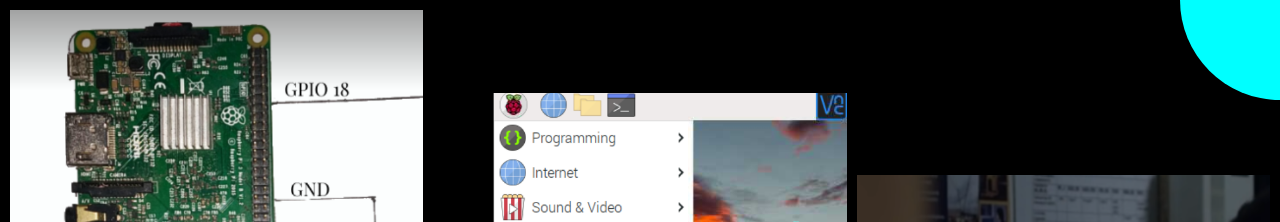
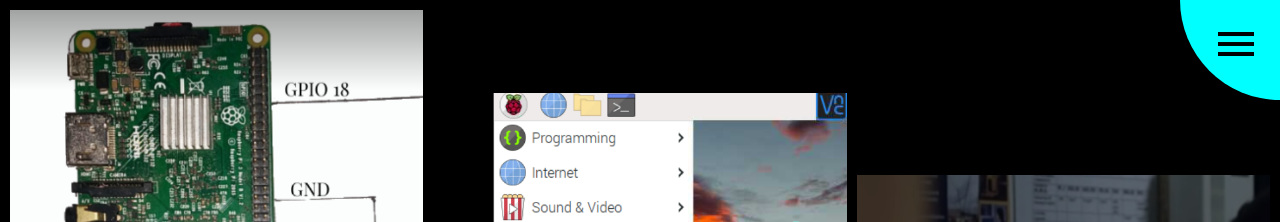
Before and after one commit to TharakaUJ/two02, a Jekyll site: the page index.html, which Jekyll copies as it is, in a window 1280 px wide. Shown: the top 222 px of the page. Built offline with Jekyll 4.4.1, drawn with Linux system fonts in a browser that asks for light colours.

Commit message:
added toggle menu

```diff
--- a/index.html
+++ b/index.html
@@ -3,6 +3,7 @@
 <head>
 	<meta charset="UTF-8">
 	<meta name="viewport" content="width=device-width, initial-scale=1.0">
+	<link rel="stylesheet" href="https://fonts.googleapis.com/icon?family=Material+Icons">
 	<title>two02</title>
 
 	<script type="importmap">
@@ -40,8 +41,16 @@
 			right: 0px;
 			z-index: 10;
 			cursor: pointer;
+		}
 
-
+		#menu-toggle > i {
+				position: absolute;
+				top: 20px;
+				right: 20px;
+				font-size: 3em;
+			}
+		.hide {
+			display: none;
 		}
 
 		#main-wrapper {
@@ -77,7 +86,7 @@
 		.vertical-grid{
 			&::-webkit-scrollbar {
     		display: none;
-  		}
+  			}
 		}
 
 		.vertical-grid:nth-child(1) {
@@ -163,10 +172,12 @@
 
 
 
-
 	</style>
 
-	<div id="menu-toggle"></div>
+	<div id="menu-toggle">
+		<i class="material-icons">menu</i>
+		<i class="material-icons hide">close</i>
+	</div>
 	<div id="main-wrapper">
 		<div class="vertical-grid">
 			<div class="grid-items"></div>
@@ -234,16 +245,30 @@
 
 	const menu = document.getElementById('menu-toggle');
 
-	menu.addEventListener('click', function() {
+	menu.children[0].addEventListener('click', function() {
 		menu.animate({
 			width: `100%`,
 			height: `100%`,
 			opacity: `0.8`,
-			borderRadius: `0`,
-			Filter: `blur(8px)`
+			borderRadius: `0`
 		}, {duration: 1000, fill: "forwards"});
 
+		menu.children[0].classList.add('hide');
+		menu.children[1].classList.remove('hide')
+
 	});
+
+	menu.children[1].addEventListener('click', function() {
+		menu.animate({
+			width: `100px`,
+			height: `100px`,
+			opacity: `1`,
+			borderBottomLeftRadius: `100%`
+		}, {duration: 1000, fill: "forwards"});
+
+		menu.children[0].classList.remove('hide');
+		menu.children[1].classList.add('hide')
+	})
 
 
 </script>
```
